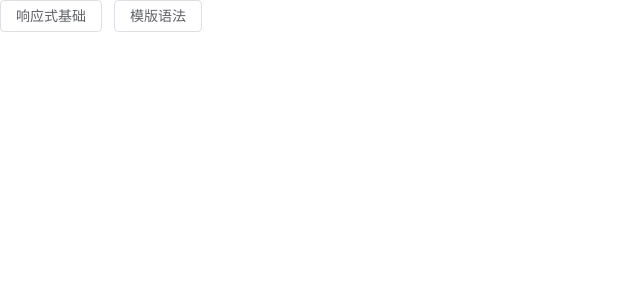
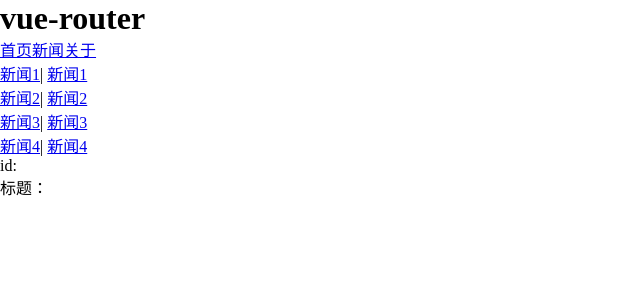
Before and after one commit to qimunan/vue_review, a Vue app: page /news/newsDetail in a window 1280 px wide. Before the commit this address had no page. Shown: the top 300 px of the page, without its empty margins (0-640 px from the left). Built offline with nearby package versions, Linux system fonts and the light colour scheme.

Commit message:
refactor: :recycle: vue-router 复习

```diff
--- a/components.d.ts
+++ b/components.d.ts
@@ -9,6 +9,7 @@
   export interface GlobalComponents {
     ElButton: typeof import('element-plus/es')['ElButton']
     ElText: typeof import('element-plus/es')['ElText']
+    NewsDital: typeof import('./src/components/newsDital.vue')['default']
     RouterLink: typeof import('vue-router')['RouterLink']
     RouterView: typeof import('vue-router')['RouterView']
   }
--- a/src/App.vue
+++ b/src/App.vue
@@ -1,11 +1,14 @@
 <template>
   <div id="app">
-    <!-- 路由两种写法 -->
-    <!-- <router-link to="/base">响应式基础</router-link>
-      <router-view></router-view> -->
-    <el-button @click="toRefBase">响应式基础</el-button>
-    <el-button @click="toModel">模版语法</el-button>
-    <router-view></router-view>
+    <h1>vue-router</h1>
+    <div class="nav">
+      <router-link to="/home">首页</router-link>
+      <router-link :to="{ name: 'news' }">新闻</router-link>
+      <router-link :to="{ path: '/about' }">关于</router-link>
+    </div>
+    <div class="show">
+      <router-view></router-view>
+    </div>
   </div>
 </template>
 
@@ -13,12 +16,7 @@
 import { useRouter } from 'vue-router'
 const router = useRouter()
 console.log(router);
-const toRefBase = () => {
-  router.push('/base')
-}
-const toModel = () => {
-  router.push('/model')
-}
+
 </script>
 
 <style scoped></style>
--- /dev/null
+++ b/src/components/newsDital.vue
@@ -0,0 +1,31 @@
+<template>
+    <div>
+        <!-- query传参 -->
+        <!-- <li>id:{{ route.query.id }}</li>
+        <li>标题：{{ route.query.title }}</li> -->
+        <!-- 解构写法 -->
+        <!-- <li>id:{{ query.id }}</li>
+        <li>标题：{{ query.title }}</li> -->
+        <!-- <li>id:{{ params.id }}</li>
+        <li>标题：{{ params.title }}</li> -->
+        <!-- props参数 -->
+        <li>id:{{ id }}</li>
+        <li>标题：{{ title }}</li>
+    </div>
+</template>
+
+<script setup lang="ts">
+// import { toRefs } from 'vue';
+// import { useRoute } from 'vue-router'
+// const route = useRoute()
+// // 解构写法
+// const { query,params } = toRefs(route)
+// console.log(route);
+// defineProps({
+//     id: Number,
+//     title: String
+// })
+defineProps(['id','title'])
+</script>
+
+<style scoped></style>
--- a/src/router/routers.ts
+++ b/src/router/routers.ts
@@ -1,15 +1,48 @@
 import { type RouteRecordRaw } from "vue-router";
 
 
-const router: RouteRecordRaw[] = [
+const routes: RouteRecordRaw[] = [
     {
-        path: '/base',
-        component: () => import('@/views/BaseRef.vue')
+        path: '/home',
+        name: 'home',
+        component: () => import('@/views/homePage.vue')
     },
     {
-        path: '/model',
-        component: () => import('@/views/modelL.vue')
+        path: '/news',
+        name: 'news',
+        component: () => import('@/views/newsPage.vue'),
+        children: [
+            {
+                // query传参
+                // path: 'newsList',
+                // params传参 加问号表示可传可不传
+                // path: 'newsDetail/:id/:title?',
+                path: 'newsDetail',
+                name: 'newsDetail',
+                component: () => import('@/components/newsDital.vue'),
+
+                // 将路由收到所有的params参数作为props传递给路由组件
+                // props: true
+
+                // 函数写法可以自己决定将什么作为props给路由组件
+                props(router) {
+                    return router.query
+
+                }
+
+                // 对象写法
+                // props: {
+                //     id: 1,
+                //     title: '默认标题'
+                // }
+            }
+        ]
+    },
+    {
+        path: '/about',
+        name: 'about',
+        component: () => import('@/views/aboutPage.vue')
     }
 ]
 
-export default router
+export default routes
--- a/src/views/BaseRef.vue
+++ /dev/null
@@ -1,24 +0,0 @@
-<template>
-    <div>
-        <el-button @click="increment">点击次数：{{ count }}</el-button>
-        <el-button @click="toback">返回</el-button>
-    </div>
-
-</template>
-
-<script setup lang="ts">
-import { ref } from 'vue'
-import { useRouter } from 'vue-router'
-const count = ref(0)
-const router = useRouter()
-const toback = () => {
-    router.back()
-}
-const increment = () => {
-    count.value++
-}
-</script>
-
-<style scoped>
-
-</style>
--- /dev/null
+++ b/src/views/aboutPage.vue
@@ -0,0 +1,20 @@
+<template>
+    <div>
+        <h1>关于</h1>
+    </div>
+</template>
+
+<script setup lang="ts">
+import { onUnmounted,onMounted } from 'vue';
+
+onMounted(() => {
+    console.log('aboutPage mounted');
+});
+onUnmounted(() => {
+    console.log('aboutPage unmounted');
+});
+</script>
+
+<style scoped>
+
+</style>
--- /dev/null
+++ b/src/views/homePage.vue
@@ -0,0 +1,13 @@
+<template>
+    <div>
+        <h1>首页</h1>
+    </div>
+</template>
+
+<script setup lang="ts">
+
+</script>
+
+<style scoped>
+
+</style>
--- a/src/views/modelL.vue
+++ /dev/null
@@ -1,37 +0,0 @@
-<template>
-    <div>
-        <el-text class="mx-1" type="success">{{ msg }}</el-text>
-        <el-button @click="x">弹窗demo</el-button>
-    </div>
-</template>
-
-<script setup lang="ts">
-import { ref } from 'vue'
-import { ElMessage, ElMessageBox } from 'element-plus'
-const msg = ref('模版语法')
-const x = () => {
-    ElMessageBox.confirm(
-        'proxy will permanently delete the file. Continue?',
-        'Warning',
-        {
-            confirmButtonText: 'OK',
-            cancelButtonText: 'Cancel',
-            type: 'warning',
-        }
-    )
-        .then(() => {
-            ElMessage({
-                type: 'success',
-                message: 'Delete completed',
-            })
-        })
-        .catch(() => {
-            ElMessage({
-                type: 'info',
-                message: 'Delete canceled',
-            })
-        })
-}
-</script>
-
-<style scoped></style>
--- /dev/null
+++ b/src/views/newsPage.vue
@@ -0,0 +1,39 @@
+<template>
+    <div>
+        <ul>
+            <li v-for="i in newlist" :key="i.id">
+                <!-- <router-link :to="`/news/newsDetail?id=${i.id}&title=${i.title}`">{{ i.title }}</router-link> -->
+                <router-link :to="{
+                    path: '/news/newsDetail',
+                    query: {
+                        id: i.id,
+                        title: i.title
+                    }
+                }">{{ i.title }}</router-link>|
+                  <!-- <router-link :to="`/news/newsDetail/${i.id}/${i.title}`">{{ i.title }}</router-link> -->
+                  <router-link :to="{
+                    name: 'newsDetail',
+                    params: {
+                        id: i.id,
+                        title: i.title
+                    }
+                  }">{{ i.title }}</router-link>
+            </li>
+        </ul>
+        <div class="show">
+            <router-view></router-view>
+        </div>
+    </div>
+</template>
+
+<script setup lang="ts">
+import { reactive } from 'vue';
+const newlist = reactive([
+    { id: 1, title: '新闻1' },
+    { id: 2, title: '新闻2' },
+    { id: 3, title: '新闻3' },
+    { id: 4, title: '新闻4' },
+]);
+</script>
+
+<style scoped></style>
```
